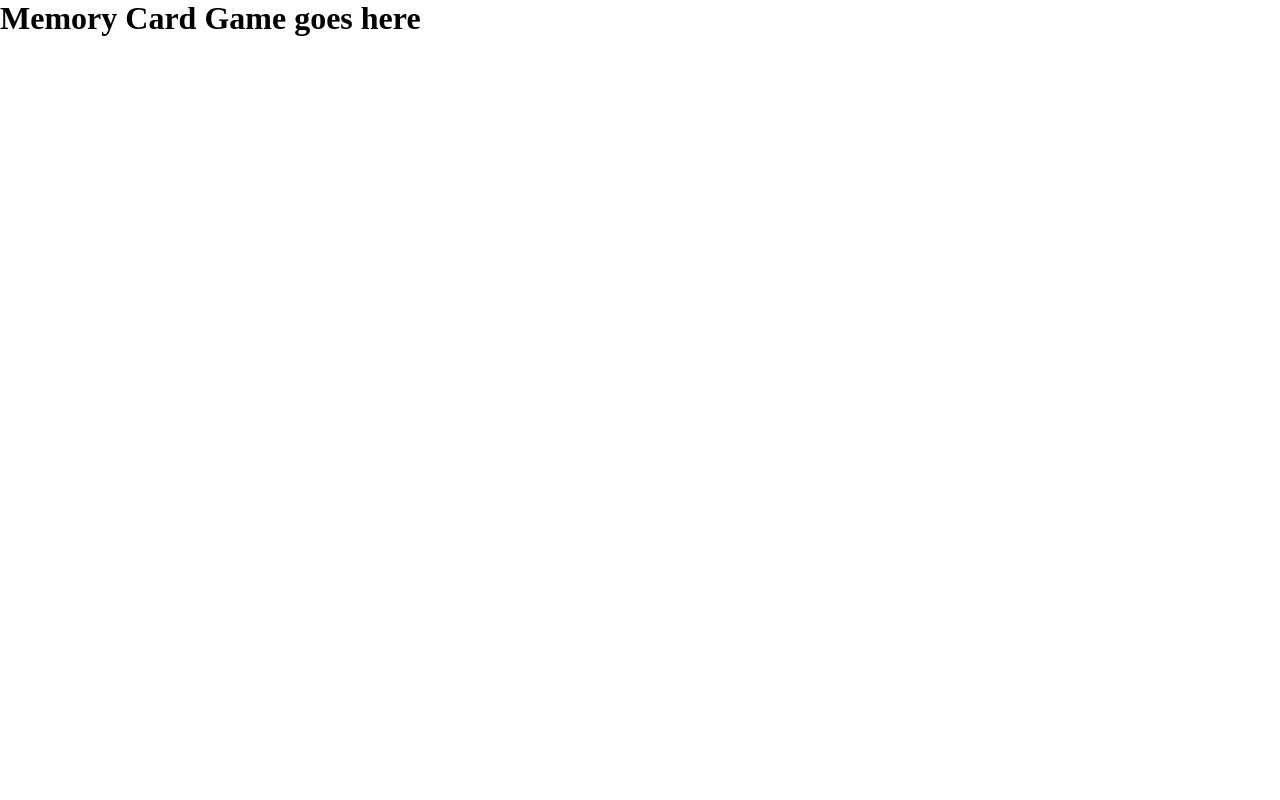
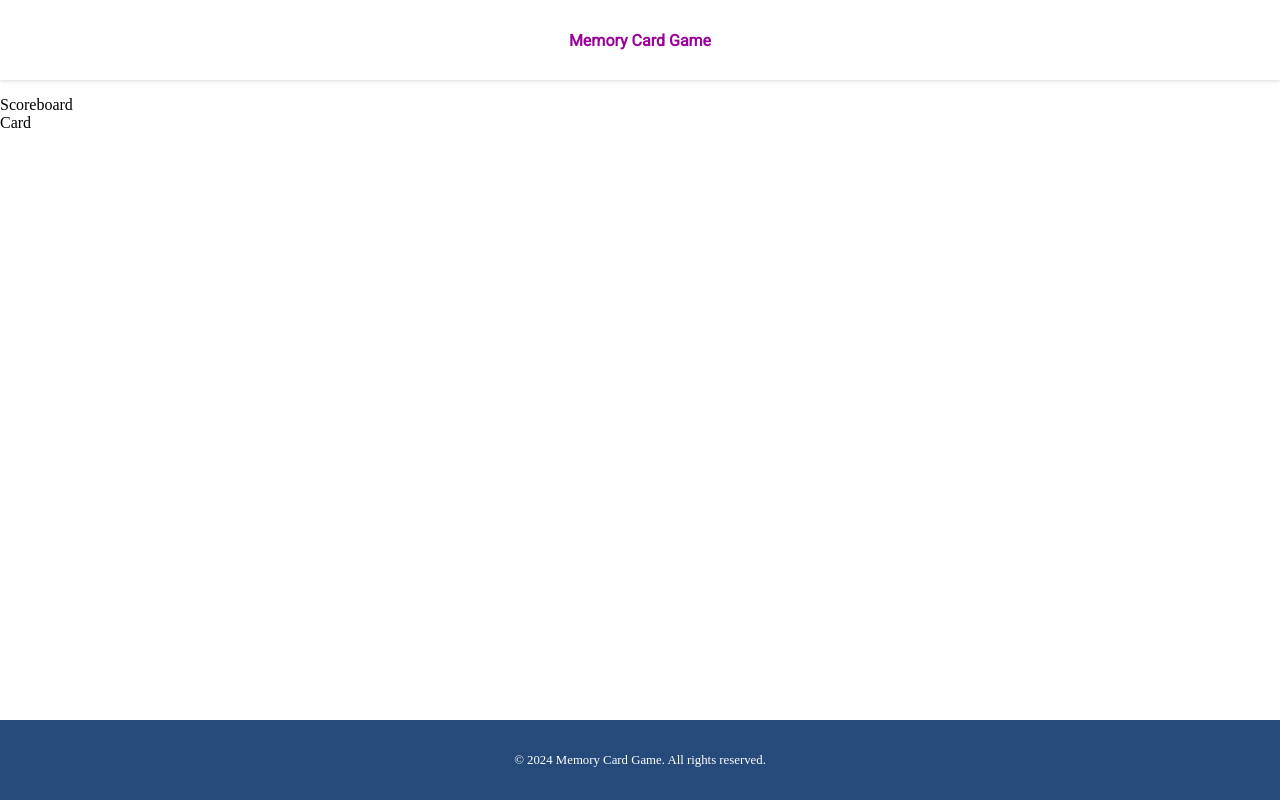
Before and after one commit to Ziorks/odin-memory-card-game, a React (Vite) app: page / in a window 1280 px wide. Built offline with nearby package versions, Linux system fonts and the light colour scheme.

Commit message:
Add file structure

```diff
--- a/src/components/App.jsx
+++ b/src/components/App.jsx
@@ -1,7 +1,16 @@
+import Game from "./Game";
+import Header from "./Header";
+import Footer from "./Footer";
 import "../styles/App.css";
 
 function App() {
-  return <h1>Memory Card Game goes here</h1>;
+  return (
+    <>
+      <Header />
+      <Game />
+      <Footer />
+    </>
+  );
 }
 
 export default App;
--- /dev/null
+++ b/src/components/Card.jsx
@@ -0,0 +1,7 @@
+import "../styles/Card.css";
+
+function Card() {
+  return <div className="card">Card</div>;
+}
+
+export default Card;
--- /dev/null
+++ b/src/components/Footer.jsx
@@ -0,0 +1,11 @@
+import "../styles/Footer.css";
+
+function Footer() {
+  return (
+    <footer className="footer">
+      © 2024 Memory Card Game. All rights reserved.
+    </footer>
+  );
+}
+
+export default Footer;
--- /dev/null
+++ b/src/components/Game.jsx
@@ -0,0 +1,14 @@
+import Card from "./Card";
+import Scoreboard from "./Scoreboard";
+import "../styles/Game.css";
+
+function Game() {
+  return (
+    <main className="game">
+      <Scoreboard />
+      <Card />
+    </main>
+  );
+}
+
+export default Game;
--- /dev/null
+++ b/src/components/Header.jsx
@@ -0,0 +1,11 @@
+import "../styles/Header.css";
+
+function Header() {
+  return (
+    <header className="header">
+      <div className="logo">Memory Card Game</div>
+    </header>
+  );
+}
+
+export default Header;
--- /dev/null
+++ b/src/components/Scoreboard.jsx
@@ -0,0 +1,7 @@
+import "../styles/Scoreboard.css";
+
+function Scoreboard() {
+  return <div className="scoreboard">Scoreboard</div>;
+}
+
+export default Scoreboard;
--- /dev/null
+++ b/src/styles/Footer.css
@@ -0,0 +1,13 @@
+.footer {
+  width: 100vw;
+  height: 5rem;
+  position: fixed;
+  bottom: 0;
+  display: flex;
+  justify-content: center;
+  align-items: center;
+  color: white;
+  font-size: 0.8rem;
+  background-color: rgb(38, 74, 121);
+  padding: 0.5rem;
+}
--- /dev/null
+++ b/src/styles/Game.css
@@ -0,0 +1,3 @@
+.game {
+  margin: 6rem 0;
+}
--- /dev/null
+++ b/src/styles/Header.css
@@ -0,0 +1,23 @@
+@import url("https://fonts.googleapis.com/css2?family=Roboto&display=swap");
+
+.header {
+  display: flex;
+  align-items: center;
+  justify-content: center;
+  box-shadow: 0 0 5px rgba(0, 0, 0, 0.2);
+  background-color: white;
+  padding: 0.5rem 2rem;
+  width: 100vw;
+  height: 5rem;
+  position: fixed;
+  top: 0;
+}
+
+.header > .logo {
+  display: flex;
+  gap: 0.5rem;
+  font-family: "Roboto", sans-serif;
+  font-weight: bold;
+  font-size: 1rem;
+  color: rgb(155, 0, 155);
+}
```
Also changed, not shown: src/styles/Card.css (added), src/styles/Scoreboard.css (added).
